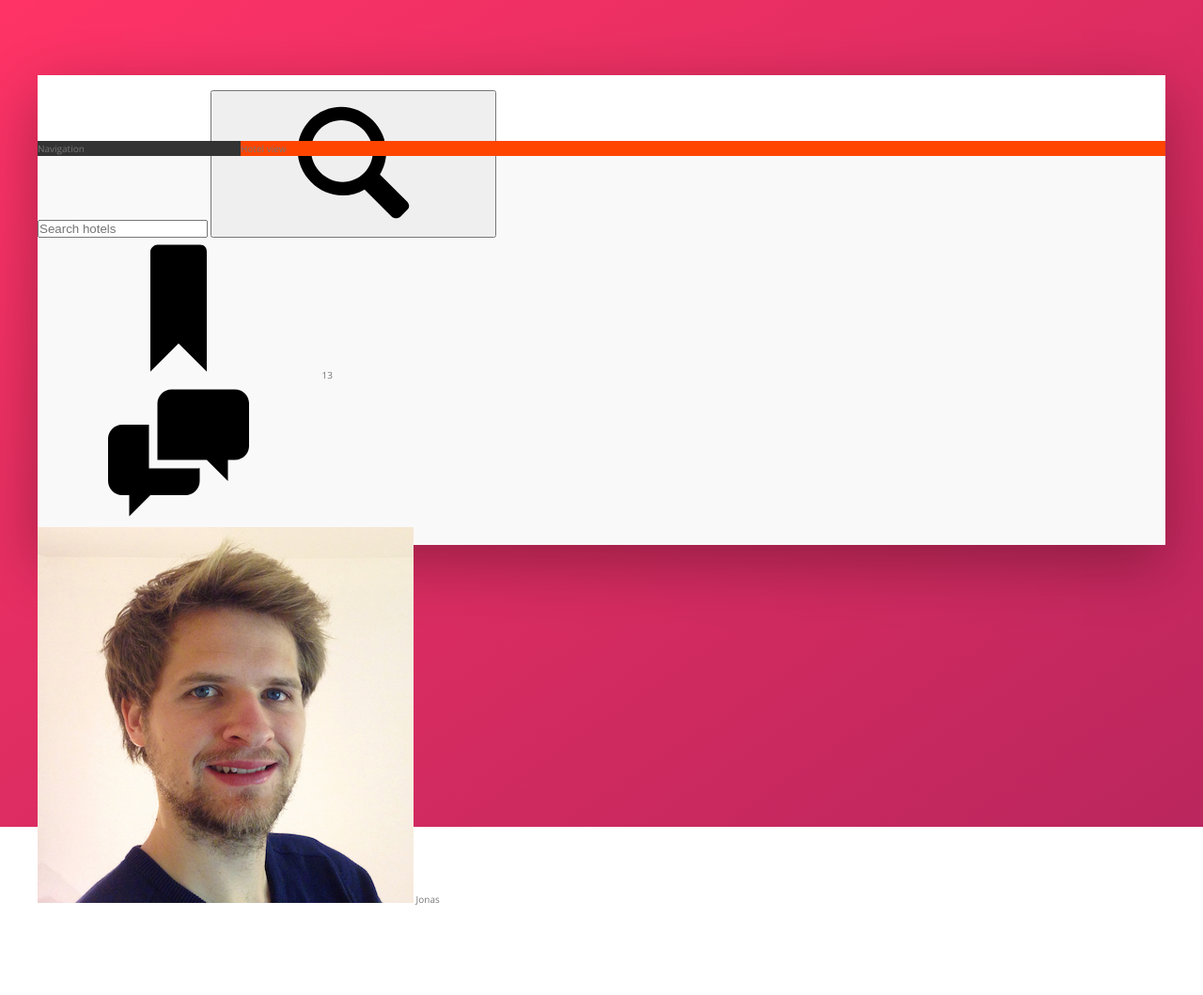
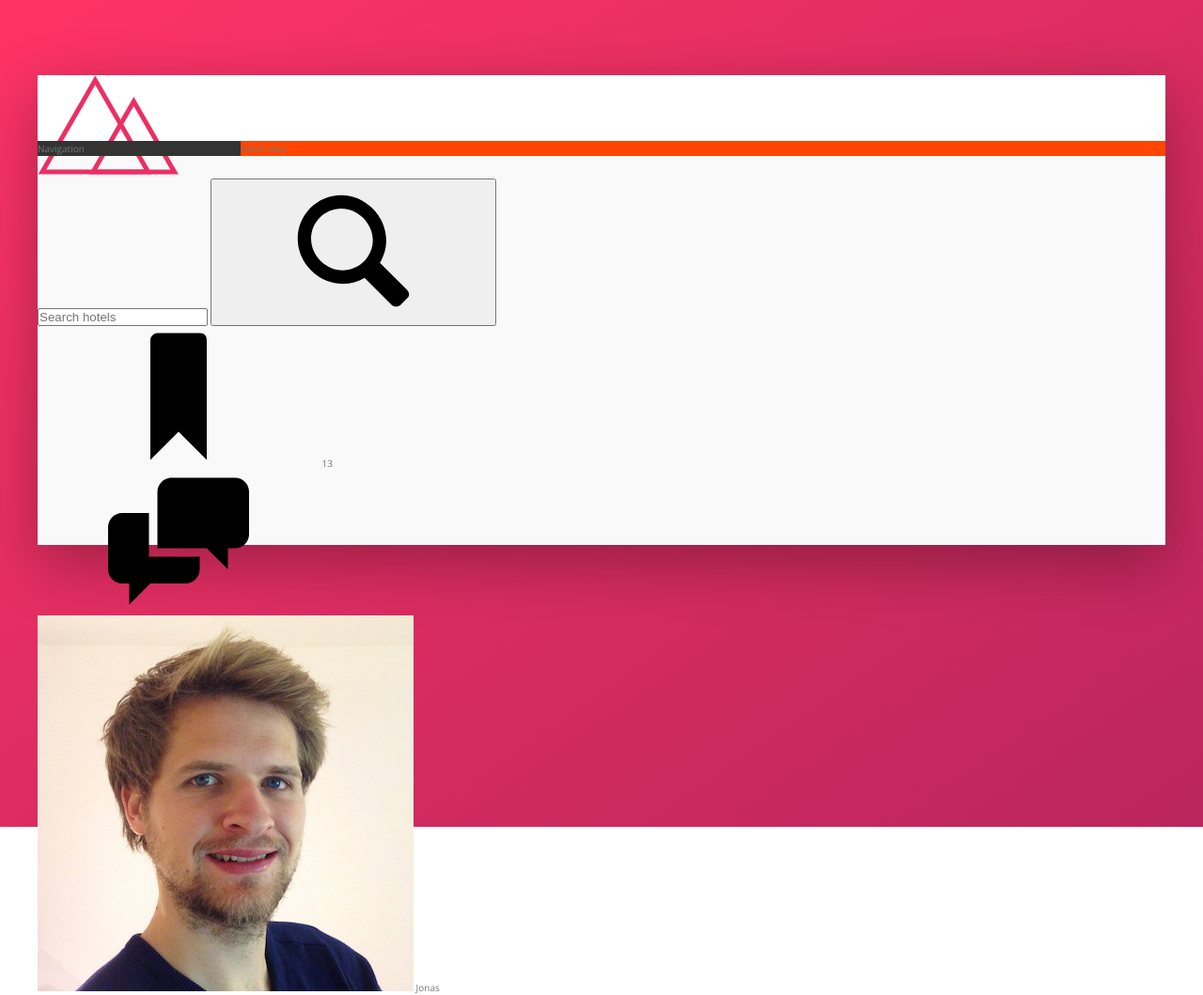
Before and after one commit to belie369/trillo, a website: page index.html in a window 1280 px wide. Shown: the whole page at 94% size. Before the commit the page ends 965 px from the top, so only its background shows below. Drawn offline with nearby package versions, Linux system fonts and the light colour scheme.

Commit message:
Added missing logo in HTML structure

```diff
--- a/index.html
+++ b/index.html
@@ -15,7 +15,7 @@
 <body>
     <div class="container">
         <header class="header">
-            <img src="" alt="" class="logo">
+            <img src="./img/logo.png" alt="trillo logo" class="logo">
             <form action="" class="search">
                 <input type="text" class="search__input" placeholder="Search hotels">
                 <button class="search__button">
@@ -37,7 +37,8 @@
                     </svg>
                 </div>
                 <div class="user-nav__user"><img src="./img/user.jpg" alt="User photo" class="user-nav__user-photo">
-                <span class="user-nav__user-name">Jonas</span></div>
+                    <span class="user-nav__user-name">Jonas</span>
+                </div>
             </nav>
         </header>
         <div class="content">
```
